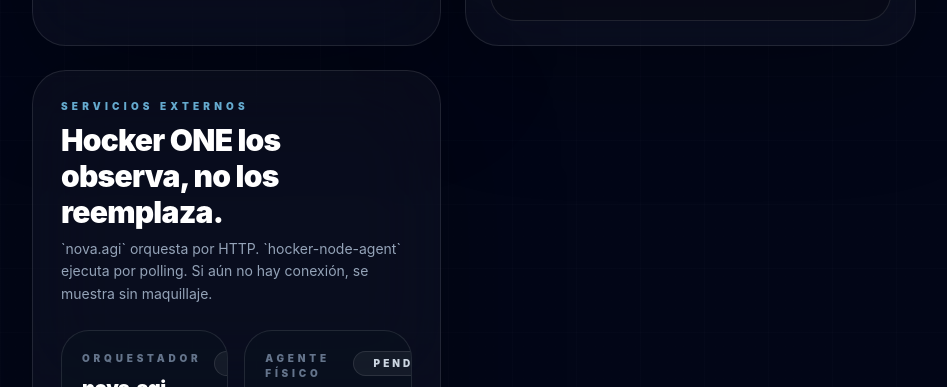
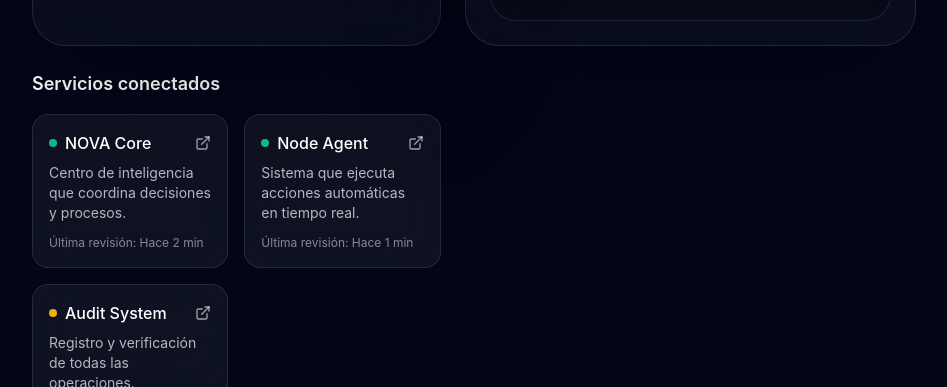
Before and after one commit to HockerAGI/hocker.one, a Next.js app: page /dashboard in a window 1280 px wide. Shown: the part 2413-2800 px from the top of the page, without its empty margins (312-1259 px from the left). Built offline with nearby package versions, Linux system fonts and the light colour scheme; no server answers; the database is empty.

Commit message:
Actualizar ExternalServicesSection.tsx

```diff
--- a/src/components/dashboard/ExternalServicesSection.tsx
+++ b/src/components/dashboard/ExternalServicesSection.tsx
@@ -1,111 +1,81 @@
 "use client";
 
 import { motion } from "framer-motion";
-import { CircleDot, Clock3, ExternalLink, ServerCog } from "lucide-react";
-import type { ExternalServiceItem } from "@/lib/external-services";
-import { externalStatusLabel, externalStatusTone } from "@/lib/external-services";
+import { ExternalLink } from "lucide-react";
 
-type Props = {
-  services: ExternalServiceItem[];
+type Service = {
+  name: string;
+  description: string;
+  status: "online" | "warning" | "offline";
+  lastCheck: string;
+  url: string;
 };
 
-function timeLabel(input: string): string {
-  return new Intl.DateTimeFormat("es-MX", {
-    weekday: "short",
-    day: "2-digit",
-    month: "short",
-    hour: "2-digit",
-    minute: "2-digit",
-    second: "2-digit",
-  }).format(new Date(input));
-}
+const services: Service[] = [
+  {
+    name: "NOVA Core",
+    description: "Centro de inteligencia que coordina decisiones y procesos.",
+    status: "online",
+    lastCheck: "Hace 2 min",
+    url: "#",
+  },
+  {
+    name: "Node Agent",
+    description: "Sistema que ejecuta acciones automáticas en tiempo real.",
+    status: "online",
+    lastCheck: "Hace 1 min",
+    url: "#",
+  },
+  {
+    name: "Audit System",
+    description: "Registro y verificación de todas las operaciones.",
+    status: "warning",
+    lastCheck: "Hace 10 min",
+    url: "#",
+  },
+];
 
-export default function ExternalServicesSection({ services }: Props) {
+const statusColor = {
+  online: "bg-emerald-500",
+  warning: "bg-yellow-500",
+  offline: "bg-red-500",
+};
+
+export default function ExternalServicesSection() {
   return (
-    <section className="rounded-[34px] border border-white/6 bg-white/[0.03] p-6 shadow-[0_30px_120px_rgba(0,0,0,0.28)] backdrop-blur-2xl sm:p-7">
-      <div className="space-y-2">
-        <p className="text-[10px] font-black uppercase tracking-[0.42em] text-sky-300/80">
-          Servicios externos
-        </p>
-        <h2 className="text-2xl font-black tracking-tight text-white sm:text-3xl">
-          Hocker ONE los observa, no los reemplaza.
-        </h2>
-        <p className="max-w-2xl text-sm leading-relaxed text-slate-400">
-          `nova.agi` orquesta por HTTP. `hocker-node-agent` ejecuta por polling. Si aún no
-          hay conexión, se muestra sin maquillaje.
-        </p>
-      </div>
+    <div className="space-y-4">
+      <h2 className="text-lg font-semibold text-white">
+        Servicios conectados
+      </h2>
 
-      <div className="mt-6 grid gap-4 md:grid-cols-2">
-        {services.map((service, index) => (
-          <motion.article
-            key={service.key}
-            initial={{ opacity: 0, y: 14 }}
+      <div className="grid md:grid-cols-2 gap-4">
+        {services.map((s, i) => (
+          <motion.div
+            key={s.name}
+            initial={{ opacity: 0, y: 10 }}
             animate={{ opacity: 1, y: 0 }}
-            transition={{ duration: 0.35, delay: 0.03 * index, ease: "easeOut" }}
-            className="group relative overflow-hidden rounded-[28px] border border-white/6 bg-[#09111f]/80 p-5"
+            transition={{ delay: i * 0.05 }}
+            className="bg-white/5 backdrop-blur-xl border border-white/10 rounded-2xl p-4 hover:bg-white/10 transition"
           >
-            <div className="absolute inset-0 bg-[radial-gradient(circle_at_top_right,rgba(14,165,233,0.12),transparent_34%),radial-gradient(circle_at_bottom_left,rgba(168,85,247,0.10),transparent_30%)] opacity-0 transition-opacity duration-500 group-hover:opacity-100" />
-            <div className="relative flex flex-col gap-4">
-              <div className="flex items-start justify-between gap-3">
-                <div>
-                  <p className="text-[10px] font-black uppercase tracking-[0.38em] text-slate-500">
-                    {service.kind === "orchestrator" ? "Orquestador" : "Agente físico"}
-                  </p>
-                  <h3 className="mt-2 text-xl font-black tracking-tight text-white">
-                    {service.title}
-                  </h3>
-                </div>
-
-                <span
-                  className={[
-                    "inline-flex items-center gap-2 rounded-full border px-3 py-1 text-[10px] font-black uppercase tracking-[0.3em]",
-                    externalStatusTone(service.status),
-                  ].join(" ")}
-                >
-                  <CircleDot className="h-3 w-3" />
-                  {externalStatusLabel(service.status)}
-                </span>
+            <div className="flex justify-between items-center mb-2">
+              <div className="flex items-center gap-2">
+                <div className={`w-2 h-2 rounded-full ${statusColor[s.status]}`} />
+                <span className="text-white font-medium">{s.name}</span>
               </div>
 
-              <p className="text-sm leading-relaxed text-slate-300">{service.subtitle}</p>
-
-              <div className="rounded-2xl border border-white/6 bg-black/20 px-4 py-3">
-                <p className="text-[10px] font-black uppercase tracking-[0.34em] text-slate-500">
-                  Endpoint
-                </p>
-                <p className="mt-1 break-all text-sm text-sky-200">{service.endpoint}</p>
-              </div>
-
-              <div className="rounded-2xl border border-white/6 bg-white/[0.03] px-4 py-3 text-sm text-slate-400">
-                {service.note}
-              </div>
-
-              <div className="flex items-center justify-between gap-3 text-[10px] font-black uppercase tracking-[0.28em] text-slate-500">
-                <span className="inline-flex items-center gap-2">
-                  <Clock3 className="h-4 w-4" />
-                  {timeLabel(service.lastCheckedAt)}
-                </span>
-
-                <span className="inline-flex items-center gap-2">
-                  <ServerCog className="h-4 w-4" />
-                  {service.kind}
-                </span>
-              </div>
-
-              <a
-                href={service.endpoint === "no-configurado" ? "#" : service.endpoint}
-                target={service.endpoint === "no-configurado" ? "_self" : "_blank"}
-                rel="noreferrer"
-                className="inline-flex items-center gap-2 text-xs font-black uppercase tracking-[0.3em] text-sky-300 transition hover:text-sky-200"
-              >
-                Ver servicio
-                <ExternalLink className="h-3.5 w-3.5" />
+              <a href={s.url}>
+                <ExternalLink className="w-4 h-4 text-white/60 hover:text-white" />
               </a>
             </div>
-          </motion.article>
+
+            <p className="text-sm text-white/70">{s.description}</p>
+
+            <div className="mt-3 text-xs text-white/50">
+              Última revisión: {s.lastCheck}
+            </div>
+          </motion.div>
         ))}
       </div>
-    </section>
+    </div>
   );
 }
```
